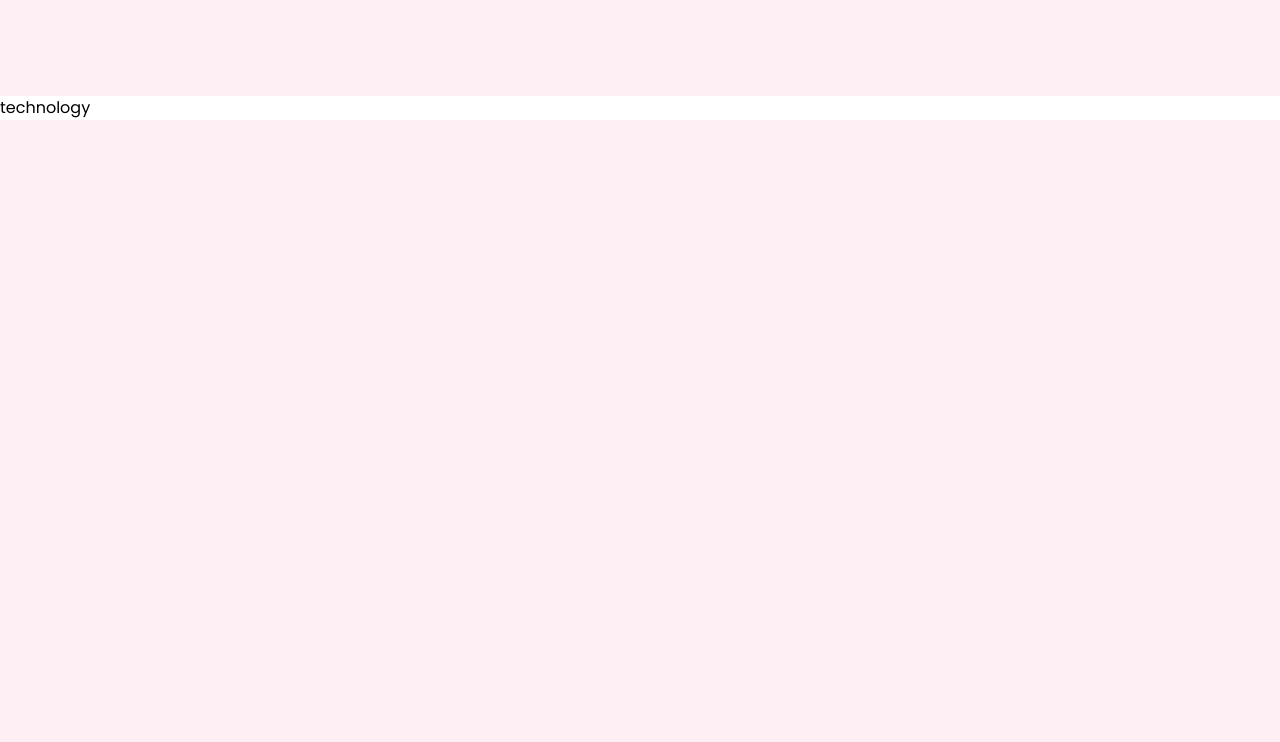
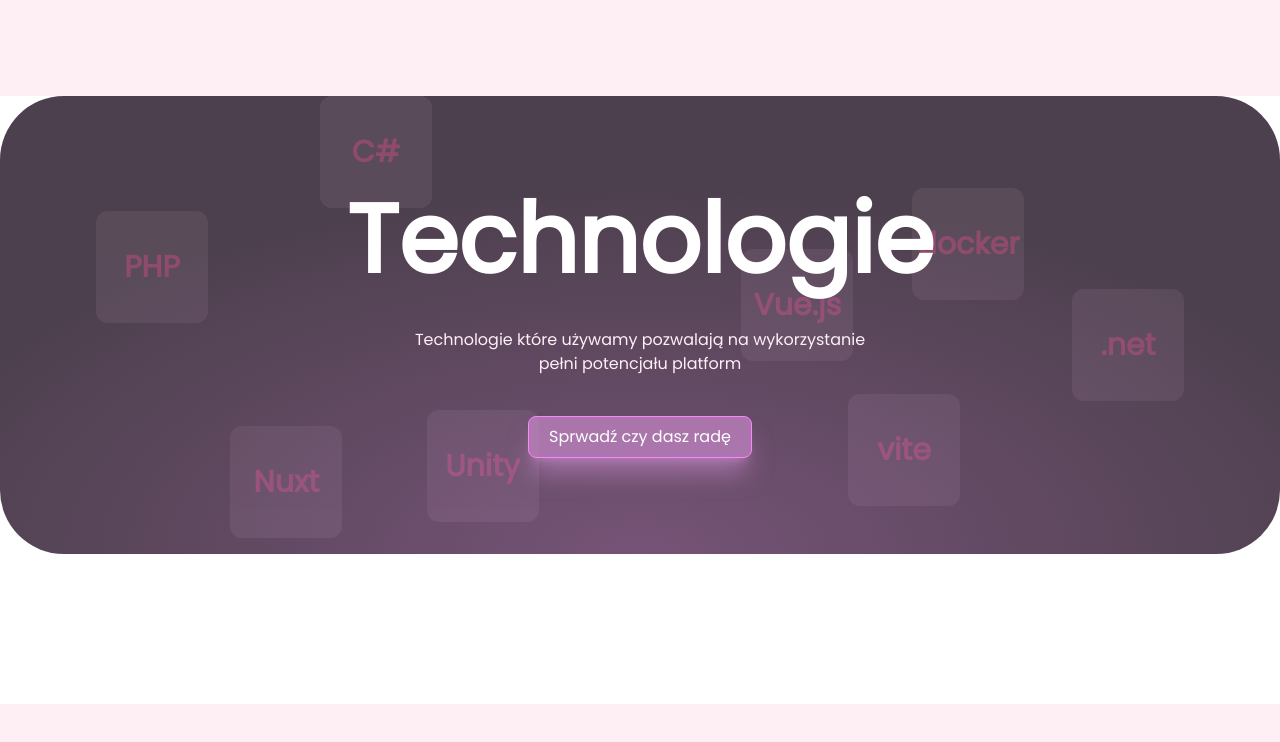
Before and after one commit to 8bitjelly/website-v2, a Nuxt app: page /test in a window 1280 px wide. Shown: the top 742 px of the page. Built offline with nearby package versions, Linux system fonts and the light colour scheme.

Commit message:
add "Technologie" component

```diff
--- a/components/tech.vue
+++ b/components/tech.vue
@@ -1,5 +1,66 @@
 <template>
-    <div>
-        technology
+    <div style="z-index: 1;" class="tech overflow-hidden mx-4 md:mx-0 rounded-[44px] md:rounded-[64px] bg-darkest py-24 px-4">
+        <div style="z-index: 2;" class=" flex flex-col items-center gap-y-10">
+            <h2 class="text-white font-semibold text-6xl md:text-8xl">Technologie</h2>
+            <p
+                class="text-light text-center"
+            >
+                Technologie które używamy pozwalają na wykorzystanie <br/>
+                pełni potencjału platform
+            </p>
+            <button
+                class="bg-[#D891D9]/60 text-white px-5 py-2 rounded-lg border border-[#FD84FF] shadow-[#D891D9]/50 shadow-xl hover:scale-105 duration-150"
+            >
+                Sprwadź czy dasz radę
+            </button>
+        </div>
+
+        <div style="z-index: -1;" class="absolute left-0 top-0 w-full h-full">
+
+            <div class="left-1/4 text-primary text-3xl font-semibold opacity-40 rounded-xl h-28 w-28 flex items-center justify-center bg-[#A38A99]/40 absolute">
+                <p>C#</p>
+            </div>
+            <div class="top-1/4 left-8 md:left-24 text-primary text-3xl font-semibold opacity-40 rounded-xl h-28 w-28 flex items-center justify-center bg-[#A38A99]/40 absolute">
+                <p>PHP</p>
+            </div>
+            <div class="bottom-4 left-4 md:left-[18%] text-primary text-3xl font-semibold opacity-40 rounded-xl h-28 w-28 flex items-center justify-center bg-[#A38A99]/40 absolute">
+                <p>Nuxt</p>
+            </div>
+            <div class="bottom-8 left-1/3 text-primary text-3xl font-semibold opacity-40 rounded-xl h-28 w-28 flex items-center justify-center bg-[#A38A99]/40 absolute">
+                <p>Unity</p>
+            </div>
+            <div class="top-1/3 right-1/3 text-primary text-3xl font-semibold opacity-40 rounded-xl h-28 w-28 flex items-center justify-center bg-[#A38A99]/40 absolute">
+                <p>Vue.js</p>
+            </div>
+            <div class="top-8 md:top-[20%] right-[20%] text-primary text-3xl font-semibold opacity-40 rounded-xl h-28 w-28 flex items-center justify-center bg-[#A38A99]/40 absolute">
+                <p>docker</p>
+            </div>
+            <div class="bottom-1/3 right-4 md:right-24 text-primary text-3xl font-semibold opacity-40 rounded-xl h-28 w-28 flex items-center justify-center bg-[#A38A99]/40 absolute">
+                <p>.net</p>
+            </div>
+            <div class="bottom-5 md:bottom-12 right-8 md:right-1/4 text-primary text-3xl font-semibold opacity-40 rounded-xl h-28 w-28 flex items-center justify-center bg-[#A38A99]/40 absolute">
+                <p>vite</p>
+            </div>
+
+
+
+        </div>
     </div>
 </template>
+
+<style scoped>
+.tech{
+    position: relative;
+}
+
+.tech::after{
+    content: '';
+    position: absolute;
+    left: 0;
+    bottom: 0;
+    width: 100%;
+    height: 100%;
+    z-index: -1;
+	background: radial-gradient(60% 80% at 50% 100%, rgba(239, 140, 241, 0.25) 0%, rgba(77, 64, 78, 0) 100%);
+}
+</style>
--- a/pages/test.vue
+++ b/pages/test.vue
@@ -1,6 +1,6 @@
 <template>
-    <div class="bg-light">
-        <div class="bg-white container mx-auto mt-24">
+    <div class="bg-light w-screen h-screen py-24">
+        <div class="bg-white h-full container mx-auto">
             <Tech/>
         </div>
     </div>
--- a/tailwind.config.ts
+++ b/tailwind.config.ts
@@ -6,6 +6,7 @@ export default <Partial<Config>>{
 			'primary': '#f15d9c',
 			'light': '#feeff5',
 			'darker': '#542137',
+			'darkest': '#4D404E',
 			inherit: "inherit",
 			current: "currentColor",
 			transparent: "transparent",
```
